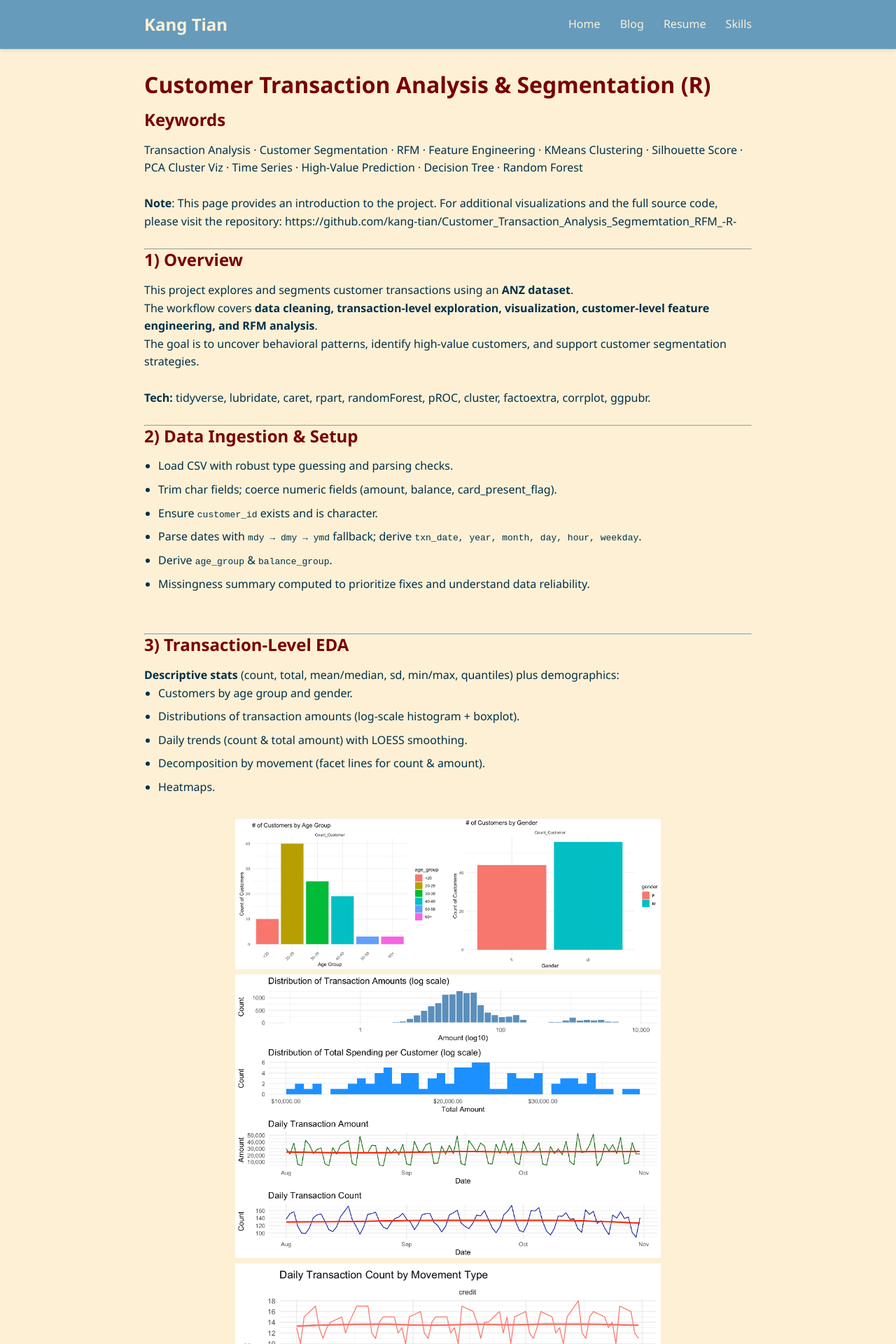
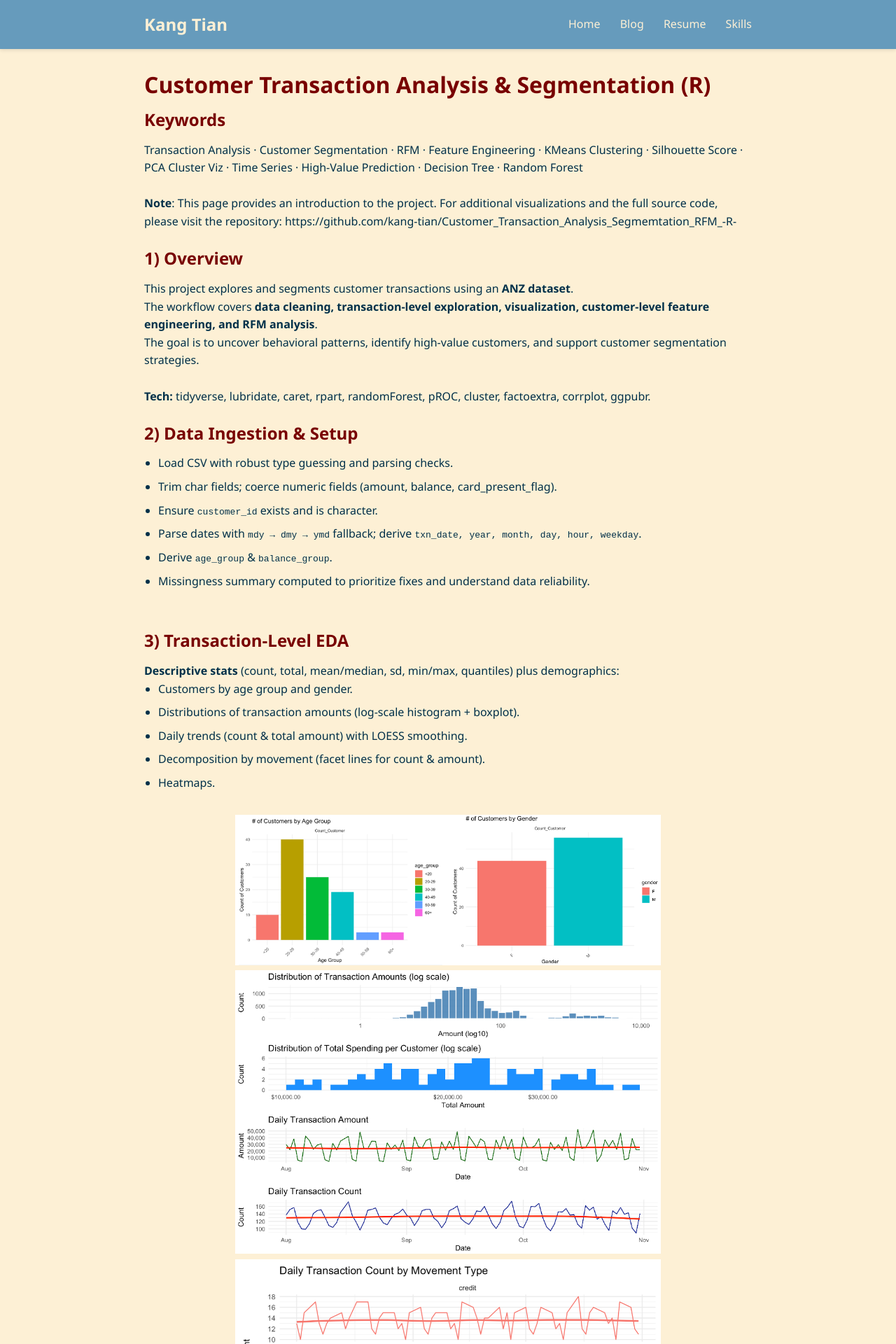
Before and after one commit to kang-tian/kang-tian.github.io, a Jekyll site: the page built from projects/Customer_Transaction_Risk_Analysis_R/index.md, in a window 1280 px wide. Shown: the top 1920 px of the page at 70% size. Built offline with Jekyll 4.4.1, drawn with Linux system fonts in a browser that asks for light colours; our own code applies the rules of GitHub Pages for plain Markdown files.

Commit message:
Update index.md

```diff
--- a/projects/Customer_Transaction_Risk_Analysis_R/index.md
+++ b/projects/Customer_Transaction_Risk_Analysis_R/index.md
@@ -3,9 +3,10 @@
 ## Keywords
 Transaction Analysis · Customer Segmentation · RFM · Feature Engineering · KMeans Clustering · Silhouette Score · PCA Cluster Viz · Time Series · High-Value Prediction · Decision Tree · Random Forest   <br><br>
 
-**Note**: This page provides an introduction to the project. For additional visualizations and the full source code, please visit the repository: https://github.com/kang-tian/Customer_Transaction_Analysis_Segmemtation_RFM_-R-   <br><br>
+**Note**: This page provides an introduction to the project. For additional visualizations and the full source code, please visit the repository: https://github.com/kang-tian/Customer_Transaction_Analysis_Segmemtation_RFM_-R-
 
----
+<p>&nbsp;</p>
+
 
 ## 1) Overview
 
@@ -13,9 +14,10 @@ This project explores and segments customer transactions using an **ANZ dataset*
 The workflow covers **data cleaning, transaction-level exploration, visualization, customer-level feature engineering, and RFM analysis**.
 The goal is to uncover behavioral patterns, identify high-value customers, and support customer segmentation strategies.    <br><br>
 
-**Tech:** tidyverse, lubridate, caret, rpart, randomForest, pROC, cluster, factoextra, corrplot, ggpubr.     <br><br>
+**Tech:** tidyverse, lubridate, caret, rpart, randomForest, pROC, cluster, factoextra, corrplot, ggpubr.
 
----
+
+<p>&nbsp;</p>
 
 ## 2) Data Ingestion & Setup
 
@@ -24,9 +26,10 @@ The goal is to uncover behavioral patterns, identify high-value customers, and s
 - Ensure `customer_id` exists and is character.
 - Parse dates with `mdy → dmy → ymd` fallback; derive `txn_date, year, month, day, hour, weekday`.
 - Derive `age_group` & `balance_group`.
-- Missingness summary computed to prioritize fixes and understand data reliability.    <br><br>
+- Missingness summary computed to prioritize fixes and understand data reliability.
 
----
+<p>&nbsp;</p>
+
 ## 3) Transaction-Level EDA
 
 **Descriptive stats** (count, total, mean/median, sd, min/max, quantiles) plus demographics:
@@ -66,9 +69,9 @@ The goal is to uncover behavioral patterns, identify high-value customers, and s
 <p align="center">
   <img src="/projects/Customer_Transaction_Risk_Analysis_R/images/Picture7.png" alt="Reviews per Page" width="70%"/>
 </p>
+
 <p>&nbsp;</p>
 
----
 
 ## 4) Customer-Level Feature Engineering
 
@@ -83,7 +86,7 @@ Aggregate to one row per `customer_id`:
 </p>
 <p>&nbsp;</p>
 
----
+
 
 ## 5) Clustering (Unsupervised Segmentation)
 
@@ -107,7 +110,7 @@ Aggregate to one row per `customer_id`:
 </p>
 <p>&nbsp;</p>
 
----
+
 
 ## 6) RFM Analysis (Segmentation)
 
@@ -131,7 +134,7 @@ Aggregate to one row per `customer_id`:
 </p>
 <p>&nbsp;</p>
 
----
+
 
 
 ## 7) Predictive Modeling (High-Value Customers)
@@ -156,15 +159,15 @@ Aggregate to one row per `customer_id`:
 </p>
 <p>&nbsp;</p>
 
----
+
 
 ## 8) Salary Signal
 
 If salary-like transactions exist, detect the frequency (monthly or bi-weekly) compute:
-- median_salary_txn and estimated_annual_salary = median_salary_txn * frequency.      <br><br>
+- median_salary_txn and estimated_annual_salary = median_salary_txn * frequency.
 
+<p>&nbsp;</p>
 
----
 
 ## 9) Executive Takeaways
 
```
